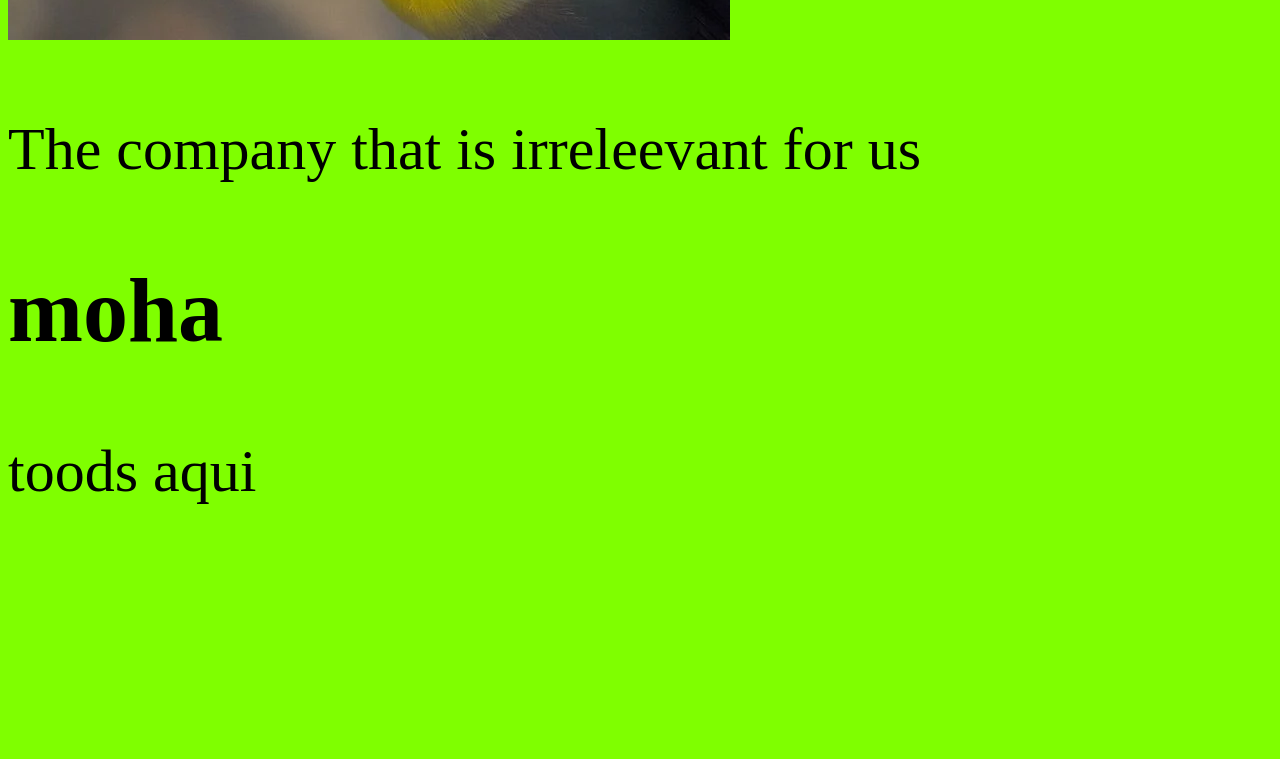
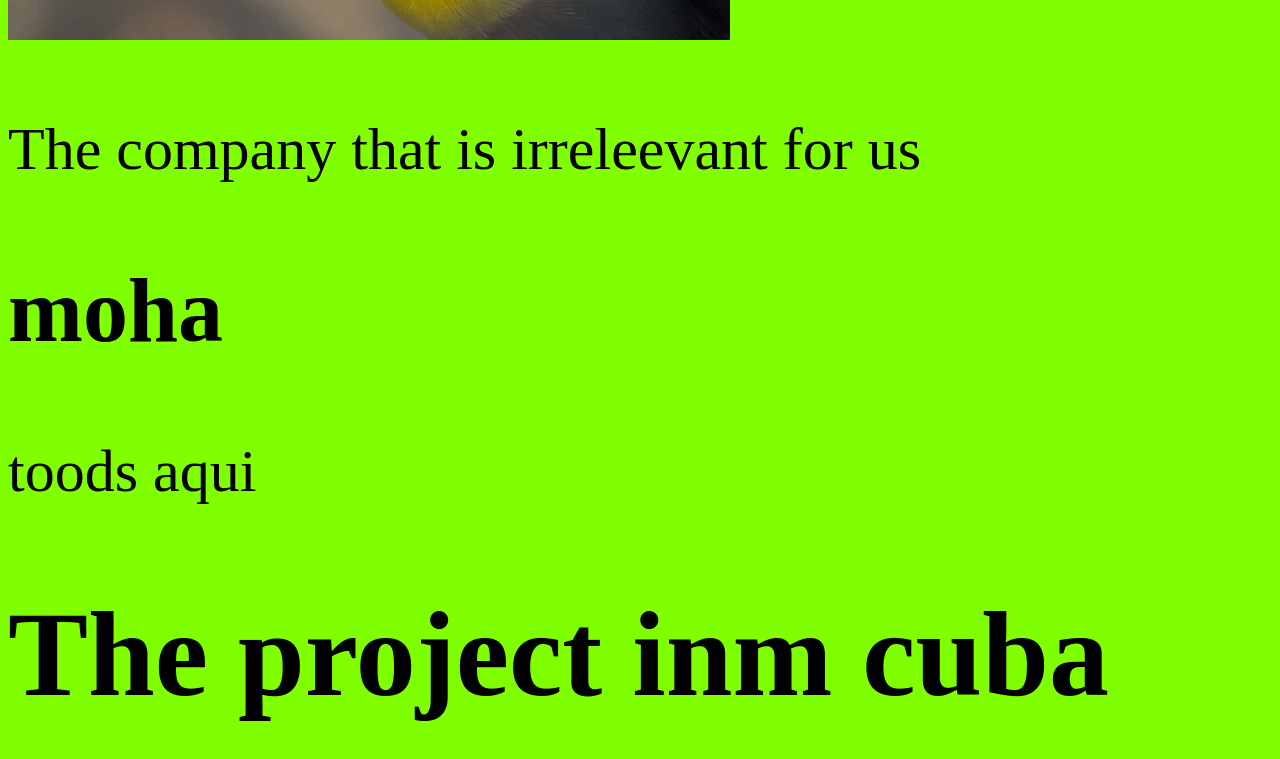
Before and after one commit to cubmoha/front-end-class-demo, a plain HTML site: page index.html in a window 1280 px wide. Shown: the part 692-1451 px from the top of the page. Before the commit the page ends 1258 px from the top, so only its background shows below. Drawn offline with Linux system fonts and the light colour scheme.

Commit message:
primary change

```diff
--- a/index.html
+++ b/index.html
@@ -18,6 +18,7 @@
         <p>The company that is irreleevant for us</p>
         <h1>moha</h1><p>toods aqui</p>
     </aside>
+    <h1>The project inm cuba</h1>
 
 </body>
 </html>
```
